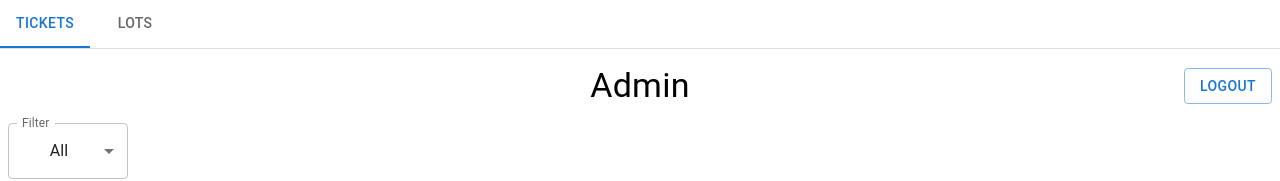
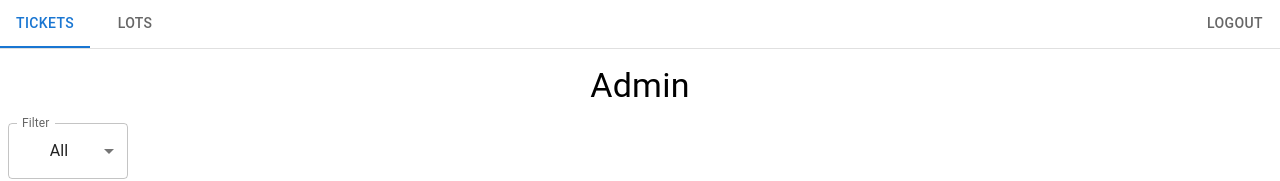
Before and after one commit to donnyhyun/parking-api, a React (Create React App) app in the folder frontend/: page /admin/tickets in a window 1280 px wide. Shown: the top 181 px of the page. Built offline with nearby package versions, Linux system fonts and the light colour scheme; no server answers.

Commit message:
make tab reusable

```diff
--- a/frontend/src/App.jsx
+++ b/frontend/src/App.jsx
@@ -1,6 +1,5 @@
 import "./App.css";
-import UserTabNav from "./components/UserTabNav";
-import AdminTabNav from "./components/admin/AdminTabNav";
+import TabNav from "./components/TabNav";
 import LoginPage from "./components/LoginPage";
 import TicketPage from "./components/TicketPage";
 import ExitPage from "./components/ExitPage";
@@ -11,15 +10,26 @@ import { BrowserRouter, Route, Routes, useLocation } from "react-router-dom";
 
 function AppContent() {
   const location = useLocation();
-  const userTabPaths = ["/ticket", "/exit"];
-  const showUserTabNav = userTabPaths.includes(location.pathname);
-  const adminTabPaths = ["/admin/tickets", "/admin/lots"];
-  const showAdminTabNav = adminTabPaths.includes(location.pathname);
+
+  const userTabs = [
+    { label: "Park", path: "/ticket" },
+    { label: "Exit", path: "/exit" },
+  ];
+
+  const adminTabs = [
+    { label: "Tickets", path: "/admin/tickets" },
+    { label: "Lots", path: "/admin/lots" },
+  ];
+
+  const showUserTabNav = userTabs.some((tab) => tab.path === location.pathname);
+  const showAdminTabNav = adminTabs.some(
+    (tab) => tab.path === location.pathname,
+  );
 
   return (
     <>
-      {showUserTabNav && <UserTabNav />}
-      {showAdminTabNav && <AdminTabNav />}
+      {showUserTabNav && <TabNav tabs={userTabs} />}
+      {showAdminTabNav && <TabNav tabs={adminTabs} />}
       <Routes>
         <Route path="/" element={<LoginPage />} />
         <Route path="/ticket" element={<TicketPage />} />
--- /dev/null
+++ b/frontend/src/components/TabNav.jsx
@@ -0,0 +1,38 @@
+import React from "react";
+import { useLocation, Link } from "react-router-dom";
+import { Tabs, Tab, Box } from "@mui/material";
+
+function TabNav({ tabs }) {
+  const location = useLocation();
+
+  const currentIndex = tabs.findIndex((tab) => tab.path === location.pathname);
+  const isLogout = location.pathname === "/";
+
+  if (currentIndex === -1 && !isLogout) return null;
+
+  return (
+    <Box
+      sx={{
+        borderBottom: 1,
+        borderColor: "divider",
+        display: "flex",
+        alignItems: "center",
+        justifyContent: "space-between",
+      }}
+    >
+      {/* Left Tabs */}
+      <Tabs value={isLogout ? false : currentIndex}>
+        {tabs.map((tab, index) => (
+          <Tab key={index} label={tab.label} component={Link} to={tab.path} />
+        ))}
+      </Tabs>
+
+      {/* Logout Tab on Right */}
+      <Tabs value={isLogout ? 0 : false}>
+        <Tab label="Logout" component={Link} to="/" />
+      </Tabs>
+    </Box>
+  );
+}
+
+export default TabNav;
--- a/frontend/src/components/UserTabNav.jsx
+++ /dev/null
@@ -1,30 +0,0 @@
-import React from "react";
-import { useLocation, Link } from "react-router-dom";
-import { Tabs, Tab, Box } from "@mui/material";
-
-function UserTabNav() {
-  const location = useLocation();
-  const value =
-    location.pathname === "/ticket"
-      ? 0
-      : location.pathname === "/exit"
-        ? 1
-        : location.pathname === "/"
-          ? 2
-          : false;
-
-  if (value === false) return null;
-
-  return (
-    <Box sx={{ borderBottom: 1, borderColor: "divider" }}>
-      <Tabs value={value}>
-        <Tab label="Park" component={Link} to="/ticket" />
-        <Tab label="Exit" component={Link} to="/exit" />
-        <Box sx={{ flexGrow: 1 }} />
-        <Tab label="Logout" component={Link} to="/" />
-      </Tabs>
-    </Box>
-  );
-}
-
-export default UserTabNav;
--- a/frontend/src/components/admin/AdminTabNav.jsx
+++ /dev/null
@@ -1,28 +0,0 @@
-import React from "react";
-import { useLocation, Link } from "react-router-dom";
-import { Tabs, Tab, Box } from "@mui/material";
-
-function AdminTabNav() {
-  const location = useLocation();
-  const value =
-    location.pathname === "/admin/tickets"
-      ? 0
-      : location.pathname === "/admin/lots"
-        ? 1
-        : location.pathname === "/"
-          ? 2
-          : false;
-
-  if (value === false) return null;
-
-  return (
-    <Box sx={{ borderBottom: 1, borderColor: "divider" }}>
-      <Tabs value={value}>
-        <Tab label="Tickets" component={Link} to="/admin/tickets" />
-        <Tab label="Lots" component={Link} to="/admin/lots" />
-      </Tabs>
-    </Box>
-  );
-}
-
-export default AdminTabNav;
--- a/frontend/src/components/admin/AdminTicketPage.jsx
+++ b/frontend/src/components/admin/AdminTicketPage.jsx
@@ -1,14 +1,7 @@
-import { Typography, Box, Button } from "@mui/material";
-import { useNavigate } from "react-router-dom";
+import { Typography, Box } from "@mui/material";
 import TicketTable from "./TicketTable";
 
 function AdminTicketPage() {
-  const navigate = useNavigate();
-
-  const handleLogout = async () => {
-    navigate("/");
-  };
-
   return (
     <Box
       sx={{
@@ -31,13 +24,6 @@ function AdminTicketPage() {
         }}
       >
         <Typography variant="h4">Admin</Typography>
-        <Button
-          variant="outlined"
-          onClick={handleLogout}
-          sx={{ position: "absolute", right: 0, mr: 1 }}
-        >
-          Logout
-        </Button>
       </Box>
       <TicketTable />
     </Box>
```
